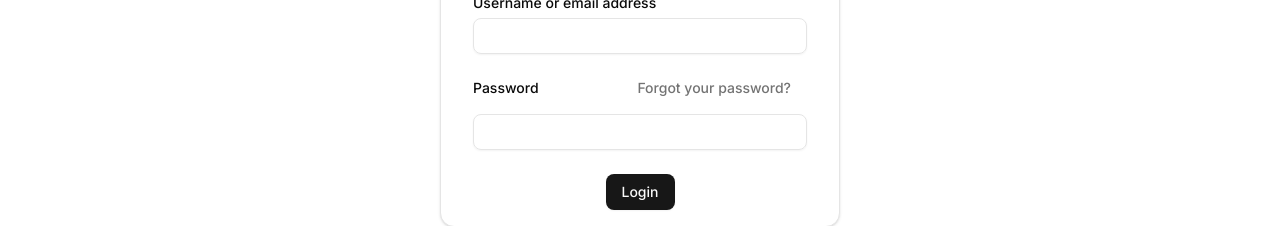
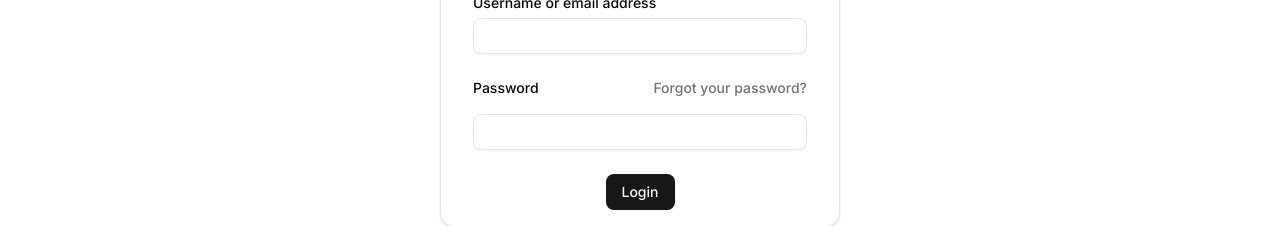
Before and after one commit to whyredfire/legislative-summarization, a Next.js app in the folder frontend/: page /signin in a window 1280 px wide. Shown: the part 340-566 px from the top of the page. Built offline with nearby package versions, Linux system fonts and the light colour scheme; no server answers.

Commit message:
fix(login): Fix forget password button

```diff
--- a/frontend/components/login-card.tsx
+++ b/frontend/components/login-card.tsx
@@ -91,13 +91,15 @@ const LoginCard = () => {
                 <FormItem>
                   <div className="flex flex-row justify-between">
                     <FormLabel>Password</FormLabel>
-                    <Button variant={"link"}>
-                      <MutedText>
-                        <Link href={"/signin/reset"}>
-                          Forgot your password?
-                        </Link>
-                      </MutedText>
-                    </Button>
+                    <Link href={"/signin/reset"}>
+                      <Button
+                        type="button"
+                        className="w-fit !p-0 cursor-pointer"
+                        variant={"link"}
+                      >
+                        <MutedText>Forgot your password?</MutedText>
+                      </Button>
+                    </Link>
                   </div>
                   <FormControl>
                     <Input type="password" {...field} />
```
